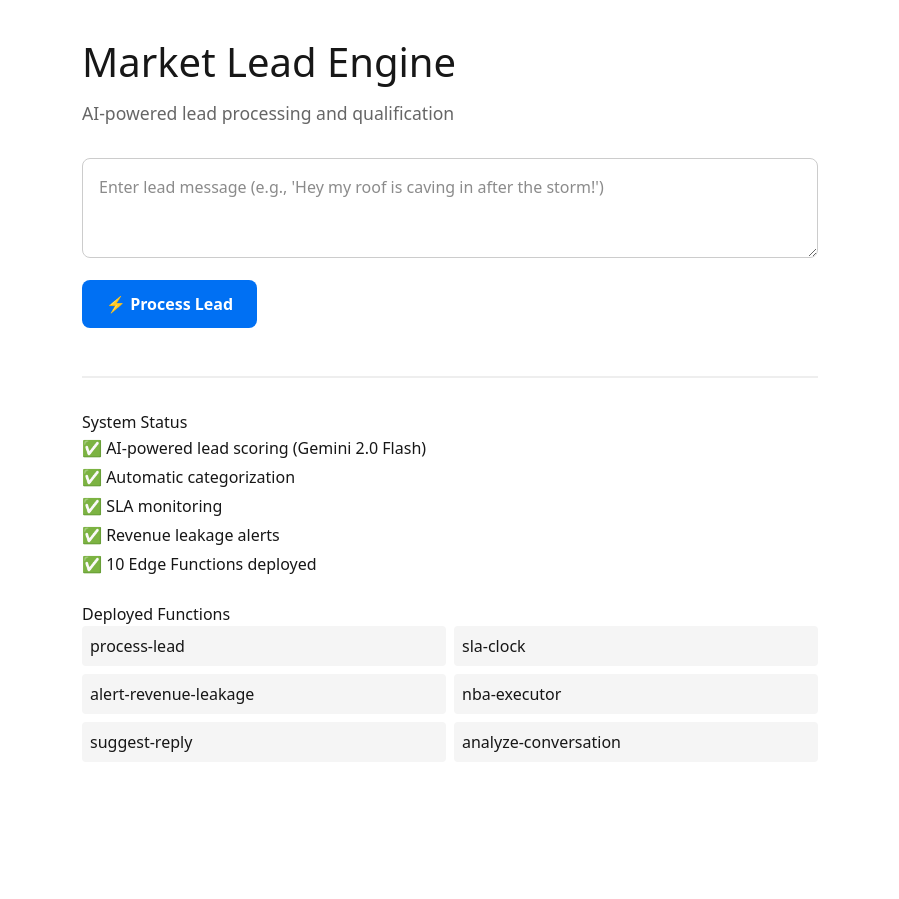
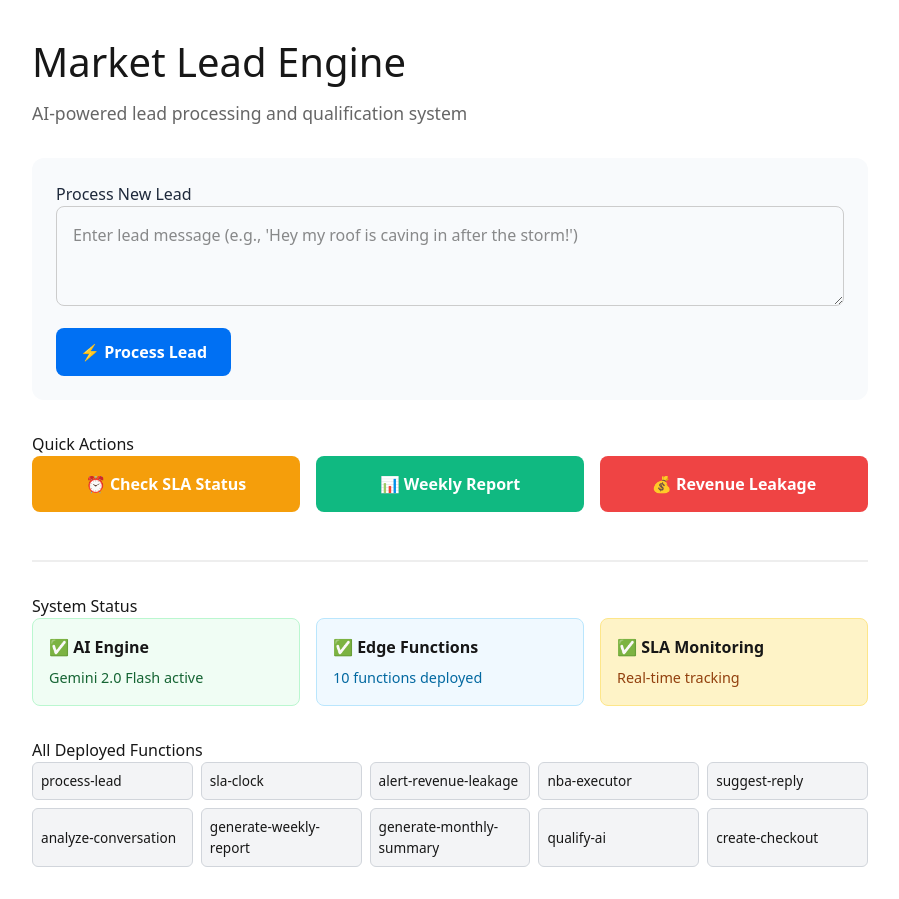
Before and after one commit to Btwndlinez/Market-Lead-Engine, a Next.js app: page /market-lead-engine/ in a window 1280 px wide. Shown: the whole page, without its empty margins (190-1089 px from the left). Before the commit the page ends 800 px from the top, so only its background shows below. Built offline with nearby package versions, Linux system fonts and the light colour scheme; no server answers.

Commit message:
Add engine library, CORS docs, workflow env vars, and update progress

```diff
--- a/app/page.tsx
+++ b/app/page.tsx
@@ -1,46 +1,88 @@
 'use client'
 
 import { useState } from 'react'
+import { invokeEngine, processLead, checkSLA, getWeeklyReport, checkRevenueLeakage } from '@/lib/engine'
 
-const SUPABASE_URL = process.env.NEXT_PUBLIC_SUPABASE_URL
-const ANON_KEY = process.env.NEXT_PUBLIC_SUPABASE_ANON_KEY
-
-export default function LeadEngine() {
+export default function Dashboard() {
   const [message, setMessage] = useState('')
   const [result, setResult] = useState<any>(null)
   const [loading, setLoading] = useState(false)
+  const [activeFunction, setActiveFunction] = useState('')
 
-  const processLead = async () => {
+  const handleProcessLead = async () => {
+    if (!message) return
     setLoading(true)
+    setActiveFunction('process-lead')
     try {
-      const response = await fetch(
-        `${SUPABASE_URL}/functions/v1/process-lead`,
-        {
-          method: 'POST',
-          headers: {
-            'Content-Type': 'application/json',
-          },
-          body: JSON.stringify({
-            message: message,
-            metadata: { source: 'web_app' }
-          })
-        }
-      )
-
-      const data = await response.json()
+      const data = await processLead(message, { source: 'web_app' })
       setResult(data)
     } catch (error) {
       setResult({ error: 'Failed to process lead' })
     }
     setLoading(false)
+    setActiveFunction('')
+  }
+
+  const handleCheckSLA = async () => {
+    setLoading(true)
+    setActiveFunction('sla-clock')
+    try {
+      const data = await checkSLA()
+      setResult(data)
+    } catch (error) {
+      setResult({ error: 'Failed to check SLA' })
+    }
+    setLoading(false)
+    setActiveFunction('')
+  }
+
+  const handleWeeklyReport = async () => {
+    setLoading(true)
+    setActiveFunction('generate-weekly-report')
+    try {
+      const data = await getWeeklyReport()
+      setResult(data)
+    } catch (error) {
+      setResult({ error: 'Failed to generate report' })
+    }
+    setLoading(false)
+    setActiveFunction('')
+  }
+
+  const handleRevenueLeakage = async () => {
+    setLoading(true)
+    setActiveFunction('alert-revenue-leakage')
+    try {
+      const data = await checkRevenueLeakage()
+      setResult(data)
+    } catch (error) {
+      setResult({ error: 'Failed to check revenue leakage' })
+    }
+    setLoading(false)
+    setActiveFunction('')
+  }
+
+  const handleGenericInvoke = async (fnName: string) => {
+    setLoading(true)
+    setActiveFunction(fnName)
+    try {
+      const data = await invokeEngine(fnName, { test: true })
+      setResult(data)
+    } catch (error) {
+      setResult({ error: `Failed to invoke ${fnName}` })
+    }
+    setLoading(false)
+    setActiveFunction('')
   }
 
   return (
-    <main style={{ padding: '2rem', maxWidth: '800px', margin: '0 auto', fontFamily: 'system-ui, sans-serif' }}>
+    <main style={{ padding: '2rem', maxWidth: '900px', margin: '0 auto', fontFamily: 'system-ui, sans-serif' }}>
       <h1 style={{ fontSize: '2.5rem', marginBottom: '0.5rem' }}>Market Lead Engine</h1>
-      <p style={{ color: '#666', fontSize: '1.1rem' }}>AI-powered lead processing and qualification</p>
+      <p style={{ color: '#666', fontSize: '1.1rem' }}>AI-powered lead processing and qualification system</p>
 
-      <div style={{ marginTop: '2rem' }}>
+      {/* Lead Processing Section */}
+      <div style={{ marginTop: '2rem', padding: '1.5rem', backgroundColor: '#f8fafc', borderRadius: '12px' }}>
+        <h2 style={{ marginTop: 0, color: '#1e293b' }}>Process New Lead</h2>
         <textarea
           value={message}
           onChange={(e) => setMessage(e.target.value)}
@@ -51,17 +93,17 @@ export default function LeadEngine() {
             padding: '1rem',
             borderRadius: '8px',
             border: '1px solid #ccc',
-            fontSize: '1rem'
+            fontSize: '1rem',
+            marginBottom: '1rem'
           }}
         />
 
         <button
-          onClick={processLead}
+          onClick={handleProcessLead}
           disabled={loading || !message}
           style={{
-            marginTop: '1rem',
             padding: '0.75rem 1.5rem',
-            backgroundColor: loading ? '#ccc' : '#0070f3',
+            backgroundColor: loading && activeFunction === 'process-lead' ? '#ccc' : '#0070f3',
             color: 'white',
             border: 'none',
             borderRadius: '8px',
@@ -70,49 +112,130 @@ export default function LeadEngine() {
             fontWeight: '600'
           }}
         >
-          {loading ? 'Processing...' : '⚡ Process Lead'}
+          {loading && activeFunction === 'process-lead' ? 'Processing...' : '⚡ Process Lead'}
         </button>
       </div>
 
+      {/* Quick Actions */}
+      <div style={{ marginTop: '2rem' }}>
+        <h3>Quick Actions</h3>
+        <div style={{ display: 'grid', gridTemplateColumns: 'repeat(auto-fit, minmax(200px, 1fr))', gap: '1rem' }}>
+          <button
+            onClick={handleCheckSLA}
+            disabled={loading}
+            style={{
+              padding: '1rem',
+              backgroundColor: loading && activeFunction === 'sla-clock' ? '#ccc' : '#f59e0b',
+              color: 'white',
+              border: 'none',
+              borderRadius: '8px',
+              cursor: loading ? 'not-allowed' : 'pointer',
+              fontWeight: '600'
+            }}
+          >
+            {loading && activeFunction === 'sla-clock' ? 'Checking...' : '⏰ Check SLA Status'}
+          </button>
+
+          <button
+            onClick={handleWeeklyReport}
+            disabled={loading}
+            style={{
+              padding: '1rem',
+              backgroundColor: loading && activeFunction === 'generate-weekly-report' ? '#ccc' : '#10b981',
+              color: 'white',
+              border: 'none',
+              borderRadius: '8px',
+              cursor: loading ? 'not-allowed' : 'pointer',
+              fontWeight: '600'
+            }}
+          >
+            {loading && activeFunction === 'generate-weekly-report' ? 'Generating...' : '📊 Weekly Report'}
+          </button>
+
+          <button
+            onClick={handleRevenueLeakage}
+            disabled={loading}
+            style={{
+              padding: '1rem',
+              backgroundColor: loading && activeFunction === 'alert-revenue-leakage' ? '#ccc' : '#ef4444',
+              color: 'white',
+              border: 'none',
+              borderRadius: '8px',
+              cursor: loading ? 'not-allowed' : 'pointer',
+              fontWeight: '600'
+            }}
+          >
+            {loading && activeFunction === 'alert-revenue-leakage' ? 'Checking...' : '💰 Revenue Leakage'}
+          </button>
+        </div>
+      </div>
+
+      {/* Results Display */}
       {result && (
         <div style={{
           marginTop: '2rem',
           padding: '1.5rem',
           backgroundColor: result.error ? '#fee' : '#f0f9ff',
-          borderRadius: '8px',
-          border: `1px solid ${result.error ? '#fcc' : '#bae6fd'}`
+          borderRadius: '12px',
+          border: `2px solid ${result.error ? '#fcc' : '#bae6fd'}`
         }}>
-          <h2 style={{ marginTop: 0 }}>{result.error ? 'Error' : 'AI Analysis Result'}</h2>
+          <h2 style={{ marginTop: 0 }}>
+            {result.error ? '❌ Error' : '✅ Result'}
+            {activeFunction && <span style={{ fontSize: '0.8em', color: '#666', marginLeft: '1rem' }}>({activeFunction})</span>}
+          </h2>
           <pre style={{
             backgroundColor: '#fff',
             padding: '1rem',
-            borderRadius: '4px',
+            borderRadius: '8px',
             overflow: 'auto',
-            fontSize: '0.9rem'
+            fontSize: '0.9rem',
+            border: '1px solid #e5e7eb'
           }}>
             {JSON.stringify(result, null, 2)}
           </pre>
         </div>
       )}
 
+      {/* System Status */}
       <div style={{ marginTop: '3rem', paddingTop: '2rem', borderTop: '2px solid #eee' }}>
         <h3>System Status</h3>
-        <ul style={{ lineHeight: '1.8' }}>
-          <li>✅ AI-powered lead scoring (Gemini 2.0 Flash)</li>
-          <li>✅ Automatic categorization</li>
-          <li>✅ SLA monitoring</li>
-          <li>✅ Revenue leakage alerts</li>
-          <li>✅ 10 Edge Functions deployed</li>
-        </ul>
+        <div style={{ display: 'grid', gridTemplateColumns: 'repeat(auto-fit, minmax(250px, 1fr))', gap: '1rem' }}>
+          <div style={{ padding: '1rem', backgroundColor: '#f0fdf4', borderRadius: '8px', border: '1px solid #bbf7d0' }}>
+            <strong>✅ AI Engine</strong>
+            <p style={{ margin: '0.5rem 0 0', fontSize: '0.9rem', color: '#166534' }}>Gemini 2.0 Flash active</p>
+          </div>
+          <div style={{ padding: '1rem', backgroundColor: '#f0f9ff', borderRadius: '8px', border: '1px solid #bae6fd' }}>
+            <strong>✅ Edge Functions</strong>
+            <p style={{ margin: '0.5rem 0 0', fontSize: '0.9rem', color: '#0369a1' }}>10 functions deployed</p>
+          </div>
+          <div style={{ padding: '1rem', backgroundColor: '#fef3c7', borderRadius: '8px', border: '1px solid #fde68a' }}>
+            <strong>✅ SLA Monitoring</strong>
+            <p style={{ margin: '0.5rem 0 0', fontSize: '0.9rem', color: '#92400e' }}>Real-time tracking</p>
+          </div>
+        </div>
 
-        <h3 style={{ marginTop: '1.5rem' }}>Deployed Functions</h3>
-        <div style={{ display: 'grid', gridTemplateColumns: '1fr 1fr', gap: '0.5rem' }}>
-          <div style={{ padding: '0.5rem', background: '#f5f5f5', borderRadius: '4px' }}>process-lead</div>
-          <div style={{ padding: '0.5rem', background: '#f5f5f5', borderRadius: '4px' }}>sla-clock</div>
-          <div style={{ padding: '0.5rem', background: '#f5f5f5', borderRadius: '4px' }}>alert-revenue-leakage</div>
-          <div style={{ padding: '0.5rem', background: '#f5f5f5', borderRadius: '4px' }}>nba-executor</div>
-          <div style={{ padding: '0.5rem', background: '#f5f5f5', borderRadius: '4px' }}>suggest-reply</div>
-          <div style={{ padding: '0.5rem', background: '#f5f5f5', borderRadius: '4px' }}>analyze-conversation</div>
+        <h3 style={{ marginTop: '2rem' }}>All Deployed Functions</h3>
+        <div style={{ display: 'grid', gridTemplateColumns: 'repeat(auto-fit, minmax(150px, 1fr))', gap: '0.5rem' }}>
+          {['process-lead', 'sla-clock', 'alert-revenue-leakage', 'nba-executor', 'suggest-reply',
+            'analyze-conversation', 'generate-weekly-report', 'generate-monthly-summary',
+            'qualify-ai', 'create-checkout'].map(fn => (
+            <button
+              key={fn}
+              onClick={() => handleGenericInvoke(fn)}
+              disabled={loading}
+              style={{
+                padding: '0.5rem',
+                backgroundColor: '#f3f4f6',
+                border: '1px solid #d1d5db',
+                borderRadius: '6px',
+                cursor: loading ? 'not-allowed' : 'pointer',
+                fontSize: '0.85rem',
+                textAlign: 'left'
+              }}
+            >
+              {fn}
+            </button>
+          ))}
         </div>
       </div>
     </main>
--- /dev/null
+++ b/lib/engine.ts
@@ -0,0 +1,52 @@
+import { createClient } from '@supabase/supabase-js'
+
+const supabase = createClient(
+  process.env.NEXT_PUBLIC_SUPABASE_URL!,
+  process.env.NEXT_PUBLIC_SUPABASE_ANON_KEY!
+)
+
+/**
+ * Standardized way to call any of your 10 Market Lead Engine functions
+ */
+export const invokeEngine = async (functionName: string, payload: object) => {
+  const { data, error } = await supabase.functions.invoke(functionName, {
+    body: payload,
+  })
+
+  if (error) {
+    console.error(`Engine Error [${functionName}]:`, error)
+    throw error
+  }
+  return data
+}
+
+// Pre-configured function calls for common operations
+export const processLead = (message: string, metadata?: object) =>
+  invokeEngine('process-lead', { message, metadata })
+
+export const qualifyLead = (leadId: string) =>
+  invokeEngine('qualify-ai', { id: leadId })
+
+export const suggestReply = (leadId: string, context?: string) =>
+  invokeEngine('suggest-reply', { leadId, context })
+
+export const analyzeConversation = (messages: string[]) =>
+  invokeEngine('analyze-conversation', { messages })
+
+export const checkSLA = () =>
+  invokeEngine('sla-clock', {})
+
+export const getWeeklyReport = () =>
+  invokeEngine('generate-weekly-report', {})
+
+export const getMonthlySummary = () =>
+  invokeEngine('generate-monthly-summary', {})
+
+export const checkRevenueLeakage = () =>
+  invokeEngine('alert-revenue-leakage', {})
+
+export const executeNBA = (leadId: string) =>
+  invokeEngine('nba-executor', { leadId })
+
+export const createCheckout = (items: any[]) =>
+  invokeEngine('create-checkout', { items })
```
Also changed, not shown: 2 other files (tests, documents, lock files or other folders).
